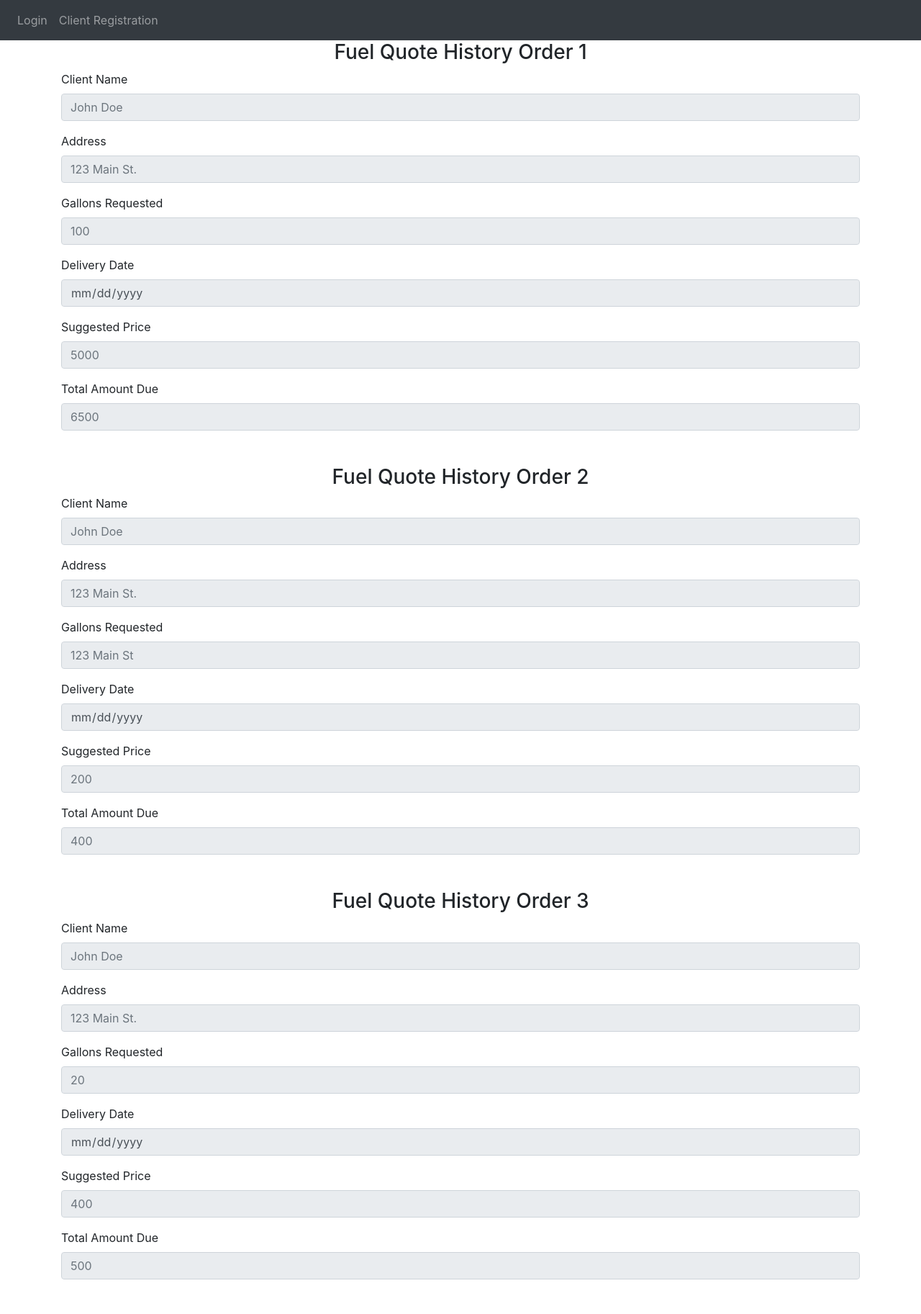
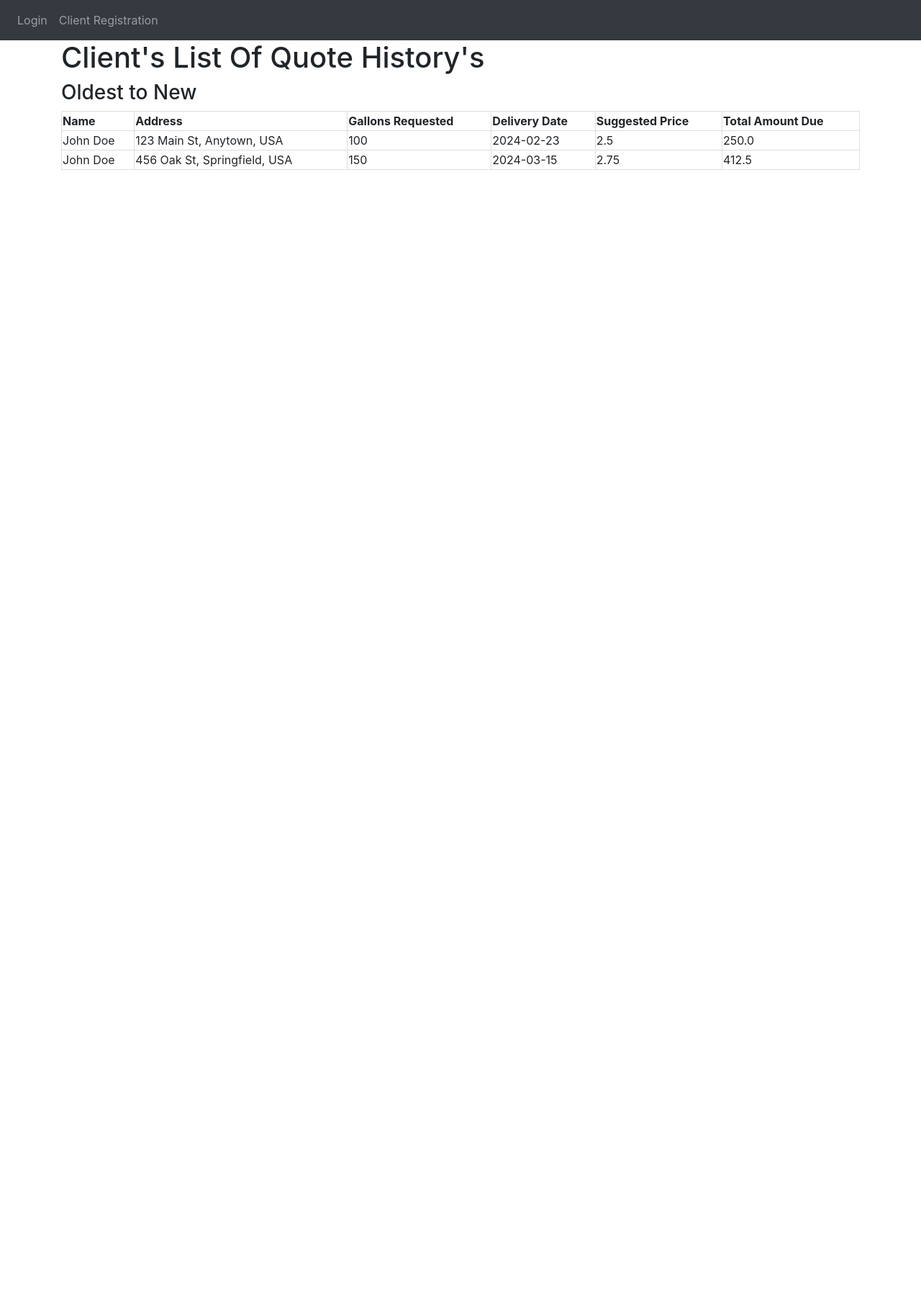
Before and after one commit to DKramer1234/COSC-4353-Group-15-Spring-2024, a Flask app: page /history in a window 1280 px wide. Shown: the whole page at 72% size. After the commit the page ends 236 px from the top, so only its background shows below. Run offline with Flask 3, Linux system fonts and the light colour scheme; some libraries are stand-ins or nearby versions.

Commit message:
history list db stand-in

```diff
--- a/website/auth.py
+++ b/website/auth.py
@@ -126,4 +126,22 @@ def quoteform(): # will need login required eventually
 
 @auth.route('/history', methods=['GET'])
 def history():
-    return render_template('history.html', user=current_user)
+    quotes = [
+        {
+            'name': 'John Doe',
+            'address': '123 Main St, Anytown, USA',
+            'gallons_requested': 100,
+            'delivery_date': '2024-02-23',
+            'suggested_price': 2.50,
+            'total_amount_due': 250.00
+        },
+        {
+            'name': 'John Doe',
+            'address': '456 Oak St, Springfield, USA',
+            'gallons_requested': 150,
+            'delivery_date': '2024-03-15',
+            'suggested_price': 2.75,
+            'total_amount_due': 412.50
+        }
+    ]
+    return render_template('history.html', user=None, quotes=quotes)
--- a/website/templates/history.html
+++ b/website/templates/history.html
@@ -1,227 +1,28 @@
 {% extends "base.html" %}
 {% block title %}Quote History{% endblock %}
 {% block content %}
-<form method="POST">
-    <h3 align="center">Fuel Quote History Order 1</h3>
-    <div class="form-group">
-        <label for="username">Client Name</label>
-        <input
-            type="text"
-            class="form-control"
-            id="full_name"
-            name="full_name"
-            placeholder="John Doe"
-            readonly
-        />
-    </div>
-    <div class="form-group">
-        <label for="address">Address</label>
-        <input
-            type="text"
-            class="form-control"
-            id="address"
-            name="address"
-            placeholder="123 Main St."
-            readonly
-        />
-    </div>
-    <div class="form-group">
-        <label for="gallons_requested">Gallons Requested</label>
-        <input
-            type="number"
-            class="form-control"
-            id="gallons_requested"
-            name="gallons_requested"
-            placeholder="100"
-            readonly
-        />
-    </div>
-    <div class="form-group">
-        <label for="delivery_date">Delivery Date</label>
-        <input
-            type="date"
-            class="form-control"
-            id="delivery_date"
-            name="delivery_date"
-            value="3/27/24"
-            readonly
-        />
-    </div>
-    <div class="form-group">
-        <label for="suggested_price">Suggested Price</label>
-        <input
-            type="number"
-            class="form-control"
-            id="suggested_price"
-            name="suggested_price"
-            placeholder="5000"
-            readonly
-        />
-    </div>
-    <div class="form-group">
-        <label for="total_amount_due">Total Amount Due</label>
-        <input
-            type="number"
-            class="form-control"
-            id="total_amount_due"
-            name="total_amount_due"
-            placeholder="6500"
-            readonly
-        />
-    </div>
+    <h1>Client's List Of Quote History's</h1>
+    <h3>Oldest to New</h3>
 
-    <br />
-    <h3 align="center">
+    <table style="border-collapse: collapse; width: 100%;">
+        <tr style="border: 1px solid #dddddd;">
+            <th style="border: 1px solid #dddddd;">Name</th>
+            <th style="border: 1px solid #dddddd;">Address</th>
+            <th style="border: 1px solid #dddddd;">Gallons Requested</th>
+            <th style="border: 1px solid #dddddd;">Delivery Date</th>
+            <th style="border: 1px solid #dddddd;">Suggested Price</th>
+            <th style="border: 1px solid #dddddd;">Total Amount Due</th>
+        </tr>
 
-    </h3>
-</form>
-
-<h3 align="center">Fuel Quote History Order 2</h3>
-    <div class="form-group">
-        <label for="username">Client Name</label>
-        <input
-            type="text"
-            class="form-control"
-            id="full_name"
-            name="full_name"
-            placeholder="John Doe"
-            readonly
-        />
-    </div>
-    <div class="form-group">
-        <label for="address">Address</label>
-        <input
-            type="text"
-            class="form-control"
-            id="address"
-            name="address"
-            placeholder="123 Main St."
-            readonly
-        />
-    </div>
-    <div class="form-group">
-        <label for="gallons_requested">Gallons Requested</label>
-        <input
-            type="number"
-            class="form-control"
-            id="gallons_requested"
-            name="gallons_requested"
-            placeholder="123 Main St"
-            readonly
-        />
-    </div>
-    <div class="form-group">
-        <label for="delivery_date">Delivery Date</label>
-        <input
-            type="date"
-            class="form-control"
-            id="delivery_date"
-            name="delivery_date"
-            value="3/30/24"
-            readonly
-        />
-    </div>
-    <div class="form-group">
-        <label for="suggested_price">Suggested Price</label>
-        <input
-            type="number"
-            class="form-control"
-            id="suggested_price"
-            name="suggested_price"
-            placeholder="200"
-            readonly
-        />
-    </div>
-    <div class="form-group">
-        <label for="total_amount_due">Total Amount Due</label>
-        <input
-            type="number"
-            class="form-control"
-            id="total_amount_due"
-            name="total_amount_due"
-            placeholder="400"
-            readonly
-        />
-    </div>
-
-    <br />
-    <h3 align="center">
-
-    </h3>
-</form>
-<h3 align="center">Fuel Quote History Order 3
-</h3>
-    <div class="form-group">
-        <label for="username">Client Name</label>
-        <input
-            type="text"
-            class="form-control"
-            id="full_name"
-            name="full_name"
-            placeholder="John Doe"
-            readonly
-        />
-    </div>
-    <div class="form-group">
-        <label for="address">Address</label>
-        <input
-            type="text"
-            class="form-control"
-            id="address"
-            name="address"
-            placeholder="123 Main St."
-            readonly
-        />
-    </div>
-    <div class="form-group">
-        <label for="gallons_requested">Gallons Requested</label>
-        <input
-            type="number"
-            class="form-control"
-            id="gallons_requested"
-            name="gallons_requested"
-            placeholder="20"
-            readonly
-        />
-    </div>
-    <div class="form-group">
-        <label for="delivery_date">Delivery Date</label>
-        <input
-            type="date"
-            class="form-control"
-            id="delivery_date"
-            name="delivery_date"
-            value="3/31/24"
-            readonly
-        />
-    </div>
-    <div class="form-group">
-        <label for="suggested_price">Suggested Price</label>
-        <input
-            type="number"
-            class="form-control"
-            id="suggested_price"
-            name="suggested_price"
-            placeholder="400"
-            readonly
-        />
-    </div>
-    <div class="form-group">
-        <label for="total_amount_due">Total Amount Due</label>
-        <input
-            type="number"
-            class="form-control"
-            id="total_amount_due"
-            name="total_amount_due"
-            placeholder="500"
-            readonly
-        />
-    </div>
-
-    <br />
-    <h3 align="center">
-
-    </h3>
-</form>
-
+        {% for quote in quotes %}
+        <tr style="border: 1px solid #dddddd;">
+            <td style="border: 1px solid #dddddd;">{{ quote.name }}</td>
+            <td style="border: 1px solid #dddddd;">{{ quote.address }}</td>
+            <td style="border: 1px solid #dddddd;">{{ quote.gallons_requested }}</td>
+            <td style="border: 1px solid #dddddd;">{{ quote.delivery_date }}</td>
+            <td style="border: 1px solid #dddddd;">{{ quote.suggested_price }}</td>
+            <td style="border: 1px solid #dddddd;">{{ quote.total_amount_due }}</td>
+        </tr>
+        {% endfor %}
+    </table>
 {% endblock %}
```
